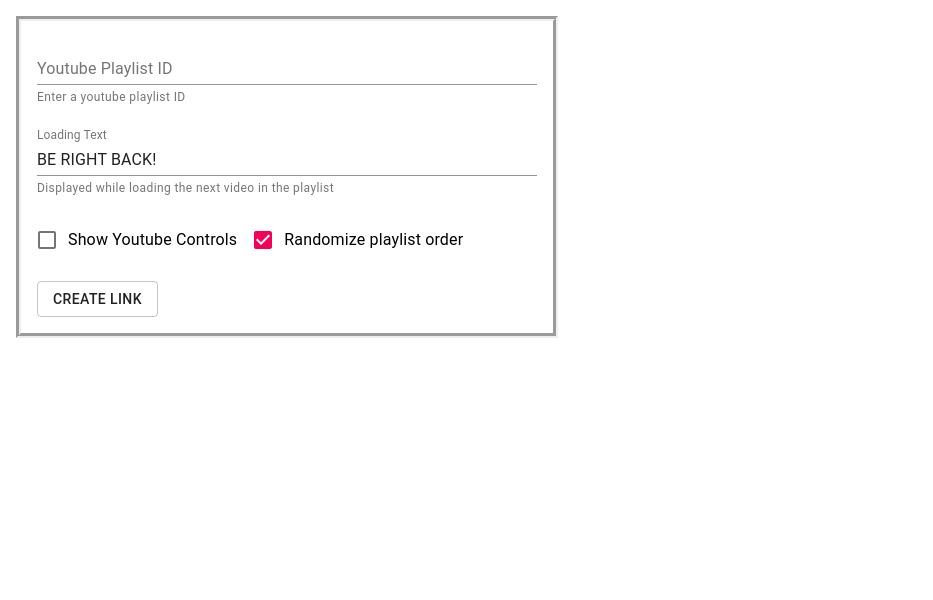
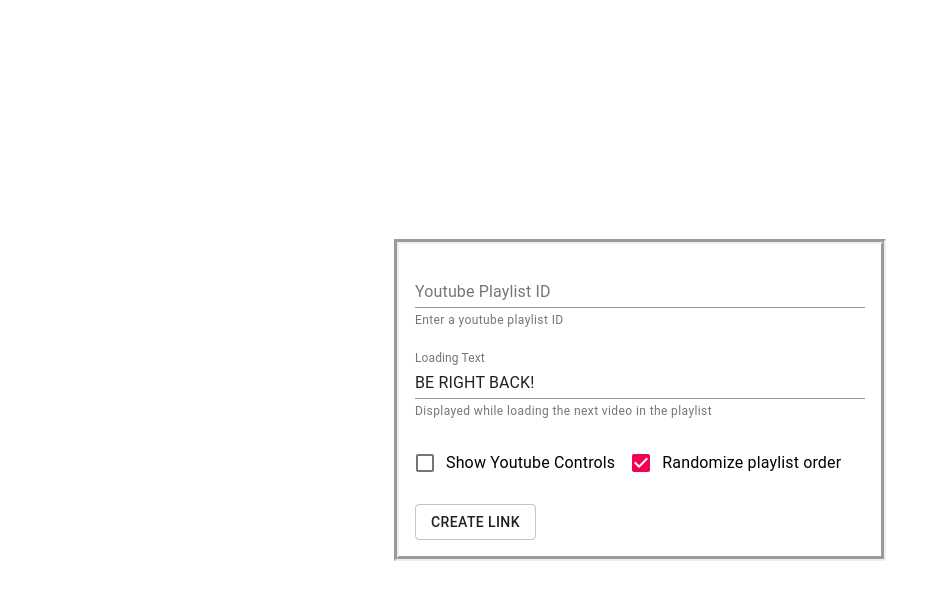
Before and after one commit to Genide/youtube-playlist-brb, a React (Create React App) app: page /config in a window 1280 px wide. Shown: the top 600 px of the page, without its empty margins (0-933 px from the left). Built offline with nearby package versions, Linux system fonts and the light colour scheme; no server answers.

Commit message:
Improve styling of config form

```diff
--- a/src/Components/ConfigForm.tsx
+++ b/src/Components/ConfigForm.tsx
@@ -1,7 +1,7 @@
 import React, { useState } from 'react'
 import { Formik } from 'formik';
 import { IPlaylist } from '../Interfaces/YTInterfaces'
-import { Button, Checkbox, FormControlLabel, TextField } from '@material-ui/core';
+import { Button, Checkbox, FormControlLabel, TextareaAutosize, TextField } from '@material-ui/core';
 import YoutubePlaylistSnippet from './YoutubePlaylistSnippet';
 import { GetPlaylistObject } from '../Utilities/Utilities';
 import { useHistory } from 'react-router-dom';
@@ -18,8 +18,17 @@
     const [currentPlaylist, setcurrentPlaylist] = useState({} as IPlaylist);
     const history = useHistory();
 
+    let center: React.CSSProperties = {
+        display: 'flex',
+        flexDirection: 'row',
+        justifyContent: 'center',
+        alignItems: 'center',
+        height: '100%'
+    }
+
     return (
-        <div style={{ display: "flex", padding: '1em' }}>
+        <div style={{ ...center }}>
+            <div style={{width: '30%'}}></div>
             <Formik
                 initialValues={{
                     youtubeListId: '',
@@ -55,7 +64,7 @@
             >
                 {(formik) => {
                     return (
-                        <form onSubmit={formik.handleSubmit} style={{ borderStyle: 'groove', borderWidth: '5px', padding: '1em', width: '25%', minWidth: '500px' }}>
+                        <form onSubmit={formik.handleSubmit} style={{ borderStyle: 'groove', borderWidth: '5px', padding: '1em', width: '30%', minWidth: '450px', margin: 'auto' }}>
                             <TextField
                                 label='Youtube Playlist ID'
                                 value={formik.values.youtubeListId}
@@ -112,7 +121,7 @@
                     )
                 }}
             </Formik>
-            <YoutubePlaylistSnippet playlist={currentPlaylist} />
+            <YoutubePlaylistSnippet playlist={currentPlaylist} style={{width: '30%'}} />
         </div>
     )
 }
--- a/src/Components/YoutubePlaylistSnippet.tsx
+++ b/src/Components/YoutubePlaylistSnippet.tsx
@@ -2,7 +2,8 @@
 import { IPlaylist } from '../Interfaces/YTInterfaces'
 
 interface Props {
-    playlist?: IPlaylist
+    playlist?: IPlaylist,
+    style?: React.CSSProperties
 }
 interface State {
 
@@ -12,16 +13,16 @@
     state = {}
 
     render() {
-        if (!this.props.playlist) return <Fragment />;
-        if (!this.props.playlist.snippet) return <Fragment />;
+        if (!this.props.playlist) return <div style={{...this.props.style}}/>;
+        if (!this.props.playlist.snippet) return <div style={{...this.props.style}}/>;
 
         return (
-            <div style={{display: "flex", flexGrow: 1, padding: '1em'}}>
+            <div style={{...this.props.style, display: "flex",}}>
                 <div>
                     <img src={this.props.playlist.snippet.thumbnails.default.url} alt='thumbnail'/>
                 </div>
                 <div style={{paddingLeft: '1em'}}>
-                    <table >
+                    <table>
                         <tbody>
                             <tr>
                                 <th>Playlist Title</th>
@@ -33,7 +34,7 @@
                             </tr>
                             <tr>
                                 <th>Playlist Description</th>
-                                <td>{this.props.playlist.snippet.description}</td>
+                                <td style={{textOverflow: 'initial'}}>{this.props.playlist.snippet.description}</td>
                             </tr>
                         </tbody>
                     </table>
```
